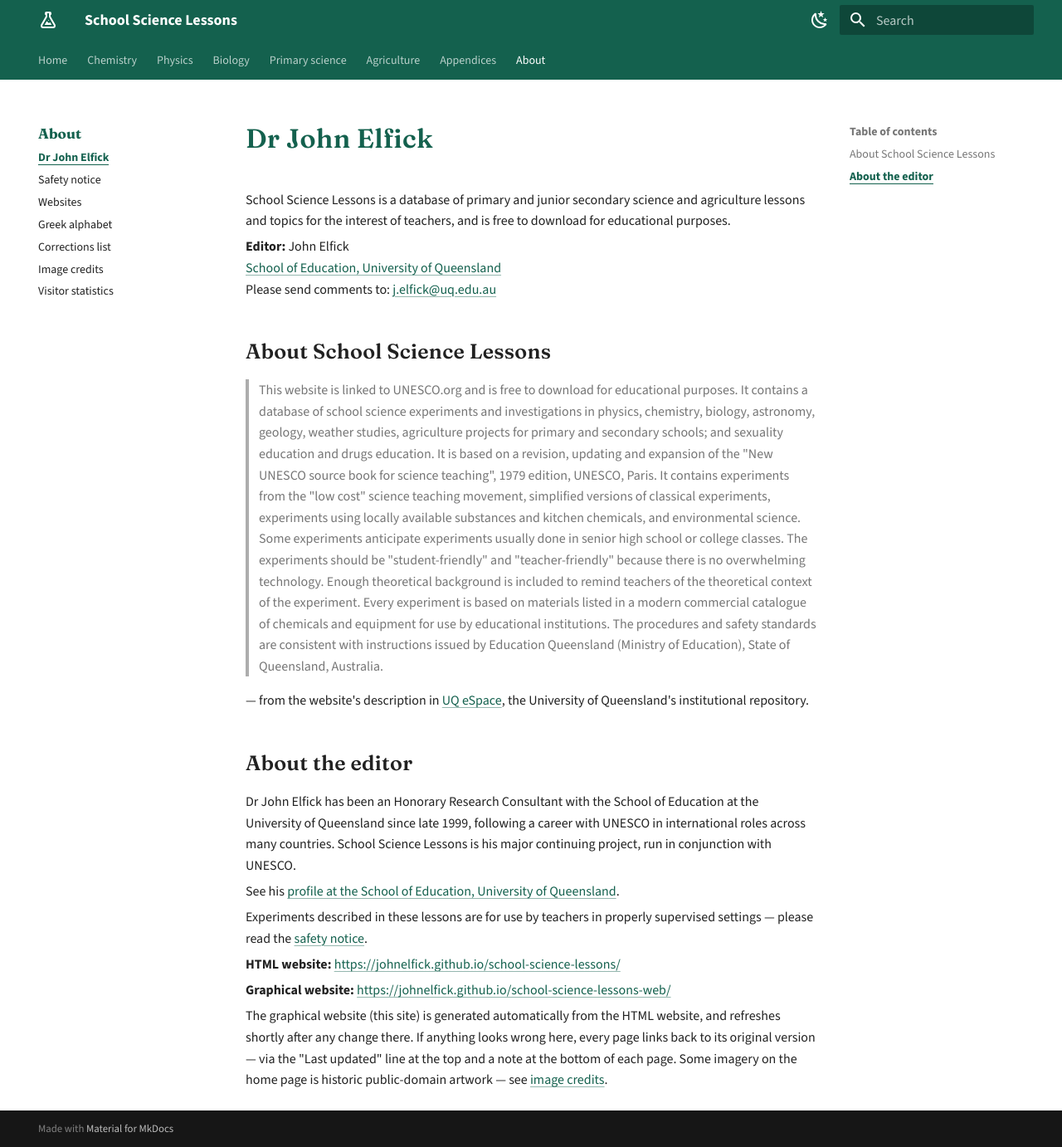
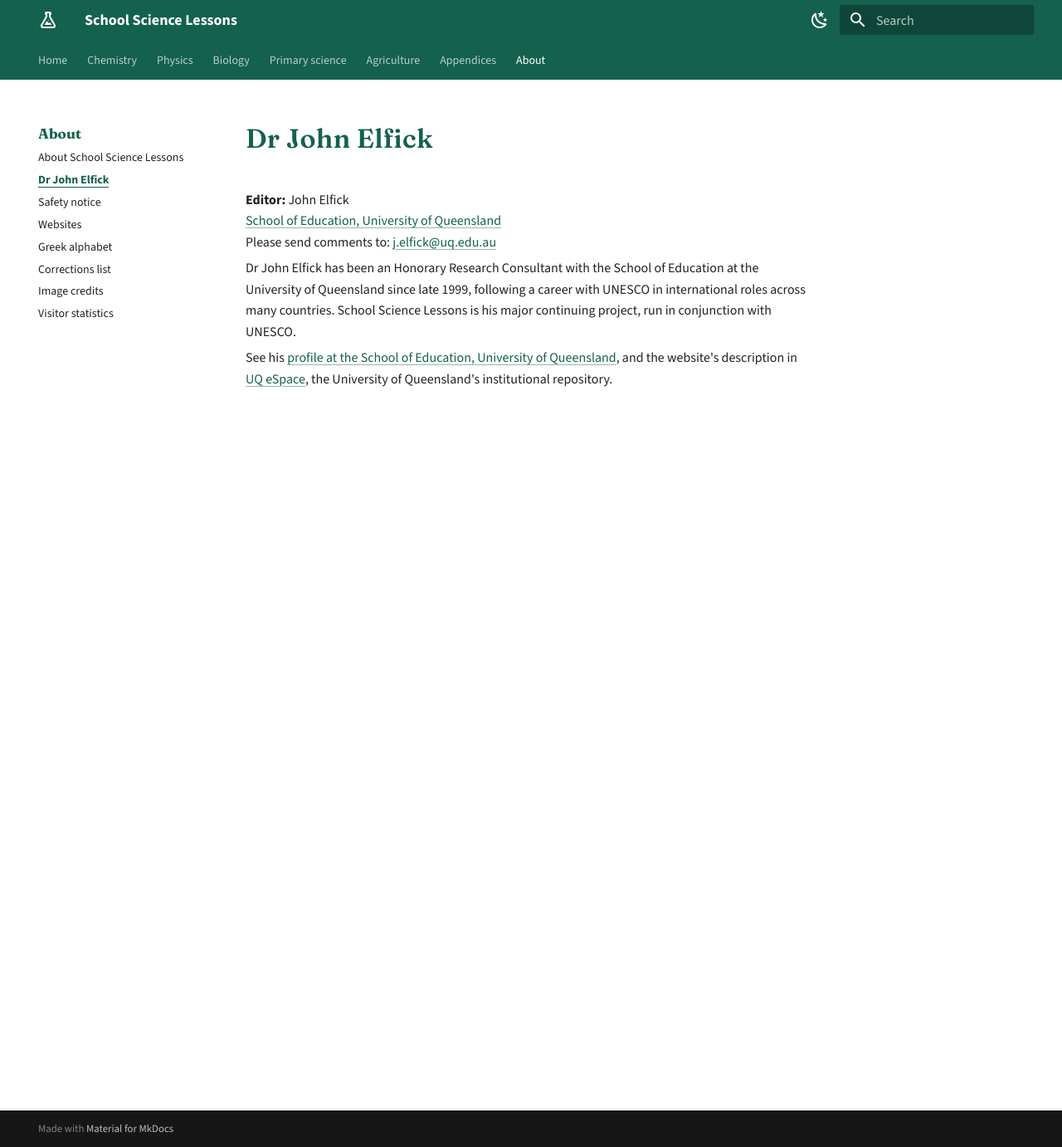
Before and after one commit to johnelfick/school-science-lessons-web, an MkDocs documentation site: the page built from docs/about-john.md, in a window 1280 px wide and 1382 px high. Shown: the whole window at 83% size. Built offline with MkDocs 1.6.1 and Material for MkDocs 9.7.7, drawn with Linux system fonts in a browser that asks for light colours.

Commit message:
Split the About page: site description and editor as separate pages
"About School Science Lessons" (project description, safety pointer,
the two website versions) now leads the About menu; "Dr John Elfick"
keeps the editor details and biography.

Co-Authored-By: Claude Fable 5 <noreply@anthropic.com>

```diff
--- a/docs/about-john.md
+++ b/docs/about-john.md
@@ -4,42 +4,9 @@ title: "Dr John Elfick"
 
 # Dr John Elfick
 
-School Science Lessons is a database of primary and junior secondary
-science and agriculture lessons and topics for the interest of teachers,
-and is free to download for educational purposes.
-
 **Editor:** John Elfick
 <br>[School of Education, University of Queensland](https://education.uq.edu.au/)
 <br>Please send comments to: [j.elfick@uq.edu.au](mailto:j.elfick@uq.edu.au)
-
-## About School Science Lessons
-
-> This website is linked to UNESCO.org and is free to download for
-> educational purposes. It contains a database of school science
-> experiments and investigations in physics, chemistry, biology,
-> astronomy, geology, weather studies, agriculture projects for primary
-> and secondary schools; and sexuality education and drugs education.
-> It is based on a revision, updating and expansion of the "New UNESCO
-> source book for science teaching", 1979 edition, UNESCO, Paris. It
-> contains experiments from the "low cost" science teaching movement,
-> simplified versions of classical experiments, experiments using
-> locally available substances and kitchen chemicals, and environmental
-> science. Some experiments anticipate experiments usually done in
-> senior high school or college classes. The experiments should be
-> "student-friendly" and "teacher-friendly" because there is no
-> overwhelming technology. Enough theoretical background is included to
-> remind teachers of the theoretical context of the experiment. Every
-> experiment is based on materials listed in a modern commercial
-> catalogue of chemicals and equipment for use by educational
-> institutions. The procedures and safety standards are consistent with
-> instructions issued by Education Queensland (Ministry of Education),
-> State of Queensland, Australia.
-
-— from the website's description in
-<a href="https://espace.library.uq.edu.au/view/UQ:40417" target="_blank" rel="noopener">UQ eSpace</a>,
-the University of Queensland's institutional repository.
-
-## About the editor
 
 Dr John Elfick has been an Honorary Research Consultant with the School
 of Education at the University of Queensland since late 1999, following
@@ -48,21 +15,7 @@ School Science Lessons is his major continuing project, run in
 conjunction with UNESCO.
 
 See his
-<a href="https://education.uq.edu.au/profile/200/john-elfick" target="_blank" rel="noopener">profile at the School of Education, University of Queensland</a>.
-
-Experiments described in these lessons are for use by teachers in
-properly supervised settings — please read the
-[safety notice](safety.md).
-
-**HTML website:**
-<a href="https://johnelfick.github.io/school-science-lessons/" target="_blank" rel="noopener">https://johnelfick.github.io/school-science-lessons/</a>
-
-**Graphical website:**
-[https://johnelfick.github.io/school-science-lessons-web/](https://johnelfick.github.io/school-science-lessons-web/)
-
-The graphical website (this site) is generated automatically from the
-HTML website, and refreshes shortly after any change there. If anything
-looks wrong here, every page links back to its original version — via
-the "Last updated" line at the top and a note at the bottom of each
-page. Some imagery on the home page is historic public-domain artwork —
-see [image credits](credits.md).
+<a href="https://education.uq.edu.au/profile/200/john-elfick" target="_blank" rel="noopener">profile at the School of Education, University of Queensland</a>,
+and the website's description in
+<a href="https://espace.library.uq.edu.au/view/UQ:40417" target="_blank" rel="noopener">UQ eSpace</a>,
+the University of Queensland's institutional repository.
--- a/mkdocs.yml
+++ b/mkdocs.yml
@@ -299,6 +299,7 @@ nav:
     - "Alkaloids, Ibogaine to Zizyphine": appendices/appendixH.md
   # --- END GENERATED NAV ---
   - About:
+      - About School Science Lessons: about.md
       - Dr John Elfick: about-john.md
       - Safety notice: safety.md
       - Websites: websites.md
```
Also changed, not shown: docs/about.md (added, +45 -0 lines).
